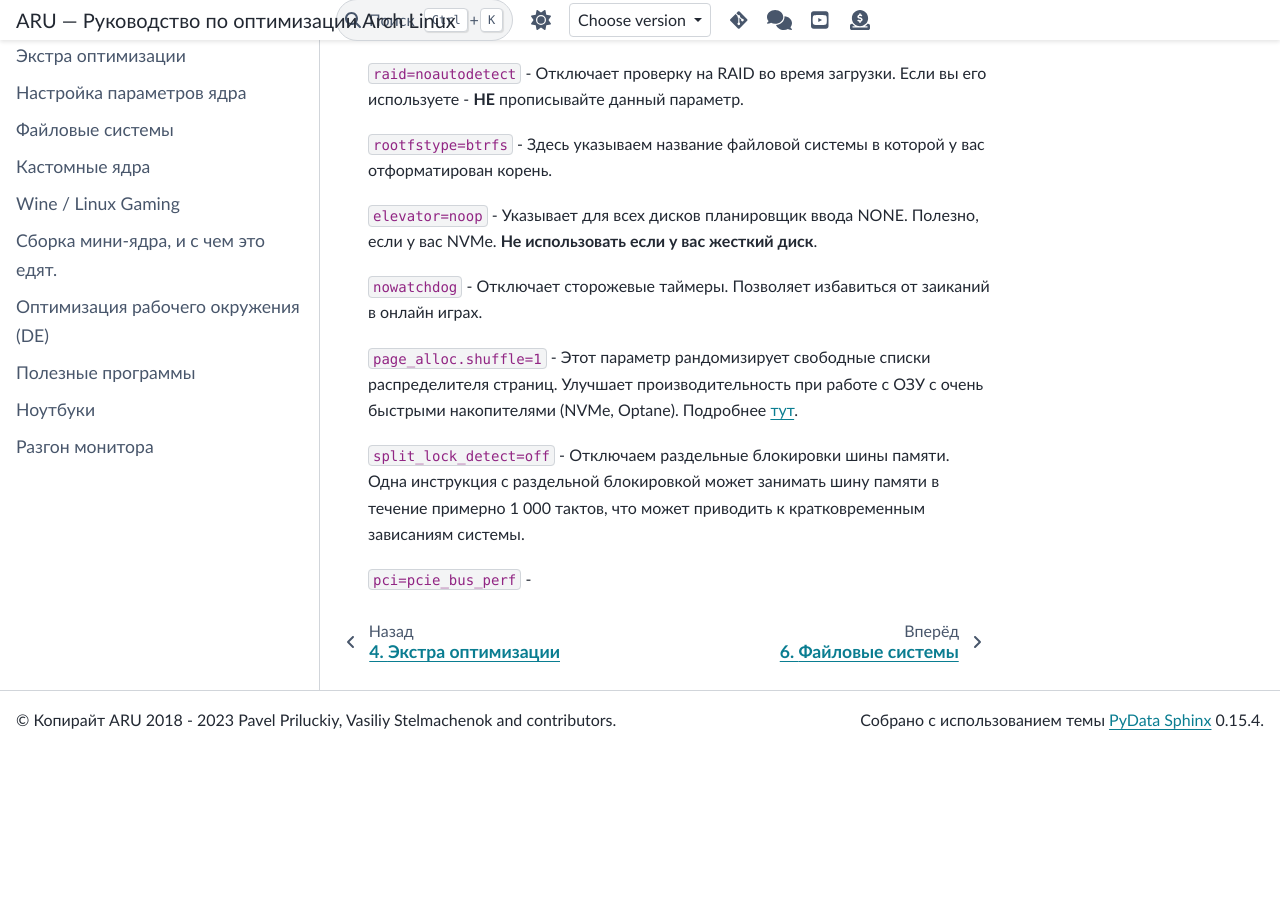
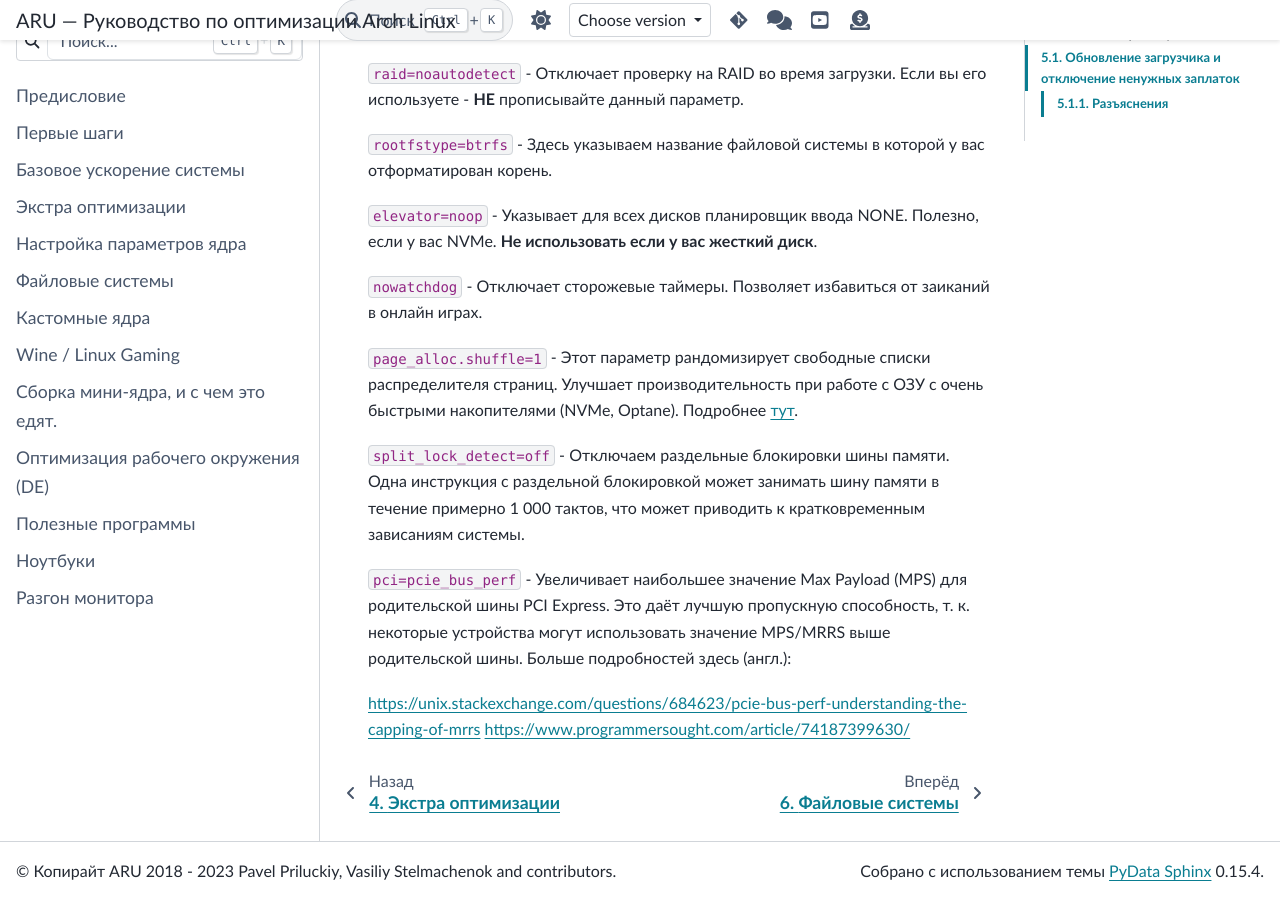
Before and after one commit to ventureoo/ARU, a Sphinx documentation site: the page built from docs/source/kernel-parameters.rst, in a window 1280 px wide and 900 px high, scrolled down 1295 px. Built offline with Sphinx 7.4.7 and the PyData theme 0.15.4, drawn with Linux system fonts in a browser that asks for light colours; before the commit the page ends 2045 px from its top, so only the background shows below that.

Commit message:
kernel-parameters: Add pci=pcie_bus_perf parameter

```diff
--- a/docs/source/kernel-parameters.rst
+++ b/docs/source/kernel-parameters.rst
@@ -75,6 +75,13 @@
 памяти в течение примерно 1 000 тактов, что может приводить к
 кратковременным зависаниям системы.
 
-``pci=pcie_bus_perf`` -
+``pci=pcie_bus_perf`` - Увеличивает наибольшее значение Max Payload
+(MPS) для родительской шины PCI Express. Это даёт лучшую пропускную
+способность, т. к. некоторые устройства могут использовать значение
+MPS/MRRS выше родительской шины. Больше подробностей здесь (англ.):
+
+https://unix.stackexchange.com/questions/684623/pcie-bus-perf-understanding-the-capping-of-mrrs
+https://www.programmersought.com/article/74187399630/
+
 
 .. vim:set textwidth=70:
```
